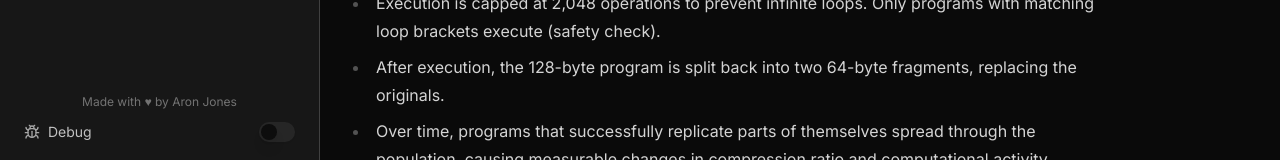
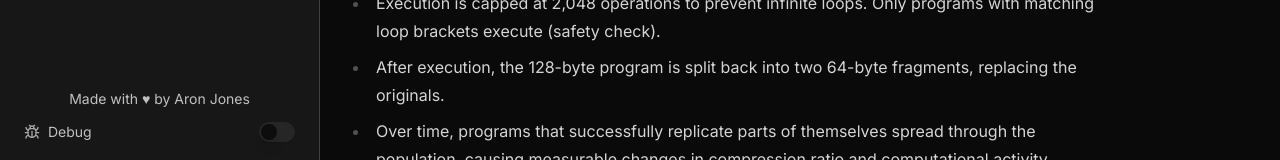
Before and after one commit to defrex/abiogenisis.fun, a Next.js app: page / in a window 1280 px wide. Shown: the part 630-790 px from the top of the page. Built offline with nearby package versions, Linux system fonts and the light colour scheme.

Commit message:
Update page.tsx

```diff
--- a/src/app/page.tsx
+++ b/src/app/page.tsx
@@ -499,9 +499,9 @@ export default function Home() {
               href="https://defrex.com"
               target="_blank"
               rel="noopener noreferrer"
-              className="pt-4 text-center text-xs text-neutral-500 hover:underline"
+              className="pt-4 text-center hover:underline"
             >
-              Made with ♥︎ by Aron Jones
+              <Text value="Made with ♥︎ by Aron Jones" size="sm" color="light" />
             </a>
             {/* Debug Toggle */}
             <div className="flex items-center justify-between py-1">
```
